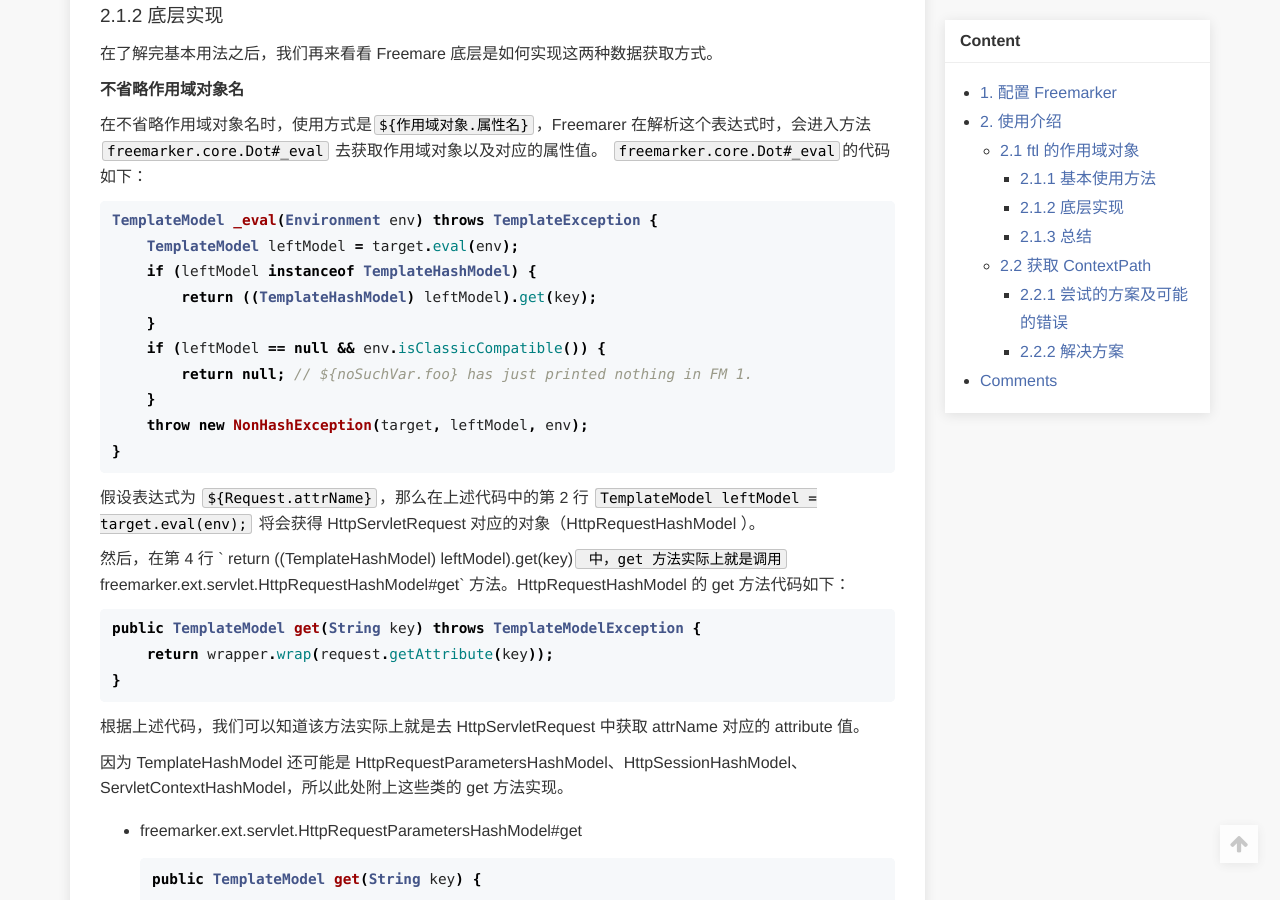
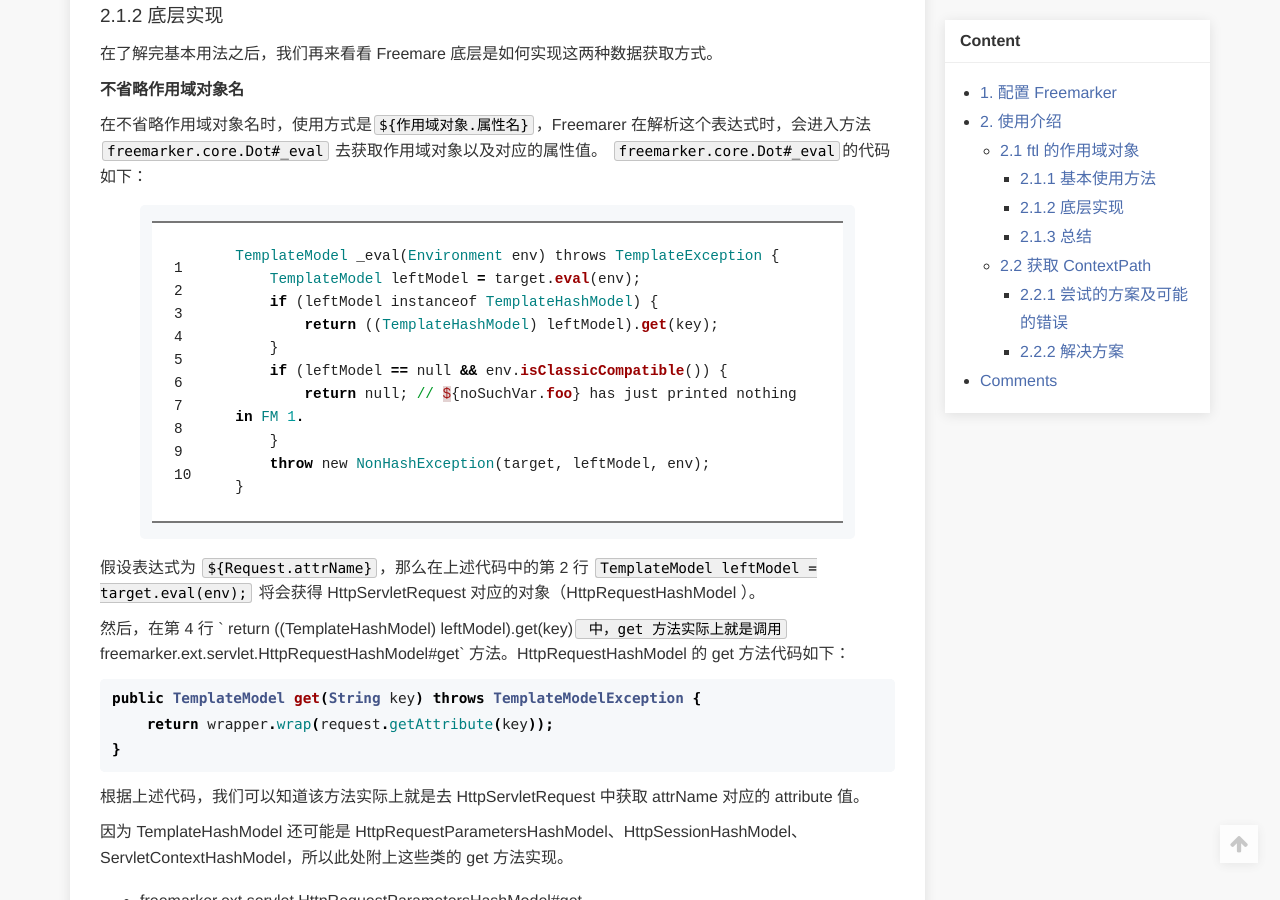
Before and after one commit to ZekeTian/zeketian-blog, a Jekyll site: the page built from _posts/2023-07-15-freemarker-with-native-servlet.md, in a window 1280 px wide and 900 px high, scrolled down 2592 px. Built offline with Jekyll 4.4.1, drawn with Linux system fonts in a browser that asks for light colours; comment, search, counter and statistics services are not loaded; a style sheet for code colours, icons or effects is not loaded.

Commit message:
添加代码行号

````diff
--- a/_posts/2023-07-15-freemarker-with-native-servlet.md
+++ b/_posts/2023-07-15-freemarker-with-native-servlet.md
@@ -120,7 +120,7 @@
 
 在不省略作用域对象名时，使用方式是`${作用域对象.属性名}`，Freemarer 在解析这个表达式时，会进入方法 `freemarker.core.Dot#_eval` 去获取作用域对象以及对应的属性值。 `freemarker.core.Dot#_eval`的代码如下：
 
-```java
+{% highlight ruby linenos %}
 TemplateModel _eval(Environment env) throws TemplateException {
     TemplateModel leftModel = target.eval(env);
     if (leftModel instanceof TemplateHashModel) {
@@ -131,7 +131,7 @@
     }
     throw new NonHashException(target, leftModel, env);
 }
-```
+{% endhighlight %}
 
 假设表达式为 `${Request.attrName}`，那么在上述代码中的第 2 行 `TemplateModel leftModel = target.eval(env);` 将会获得 HttpServletRequest 对应的对象（HttpRequestHashModel ）。
 
````
